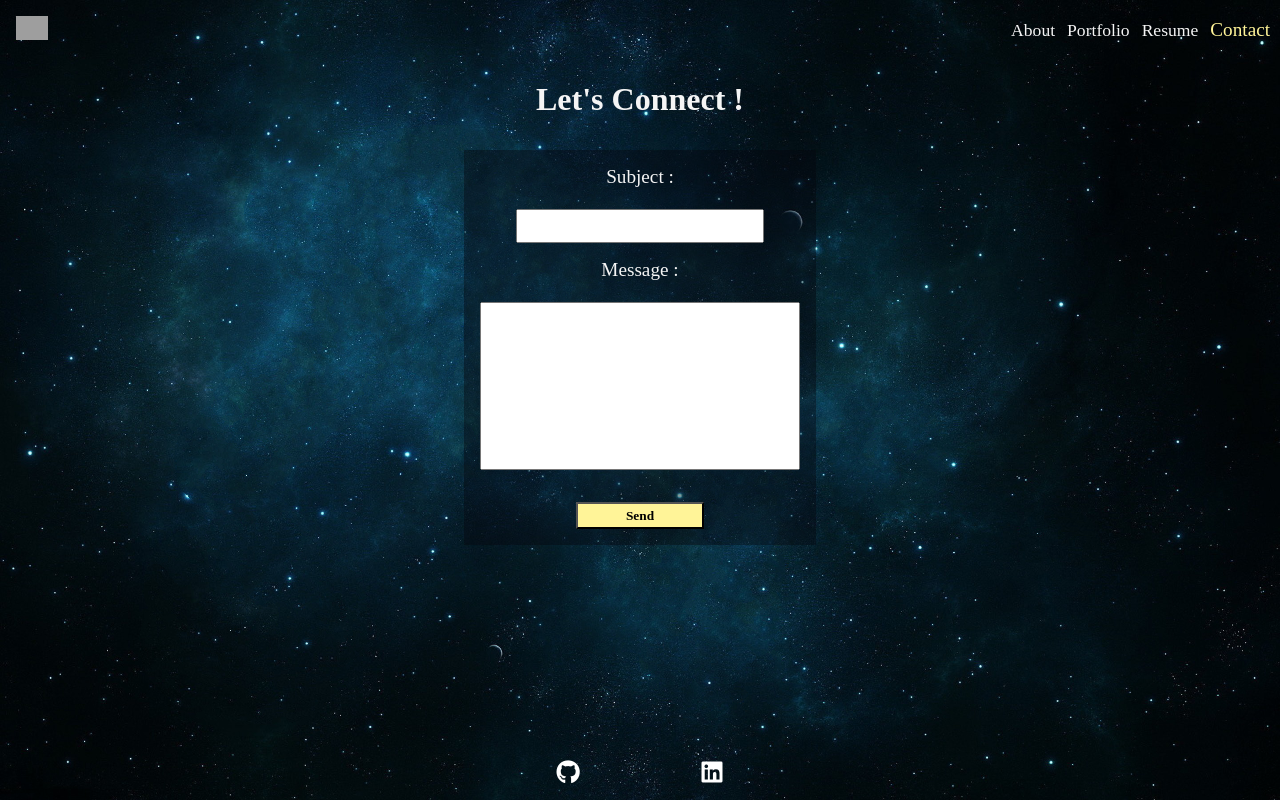
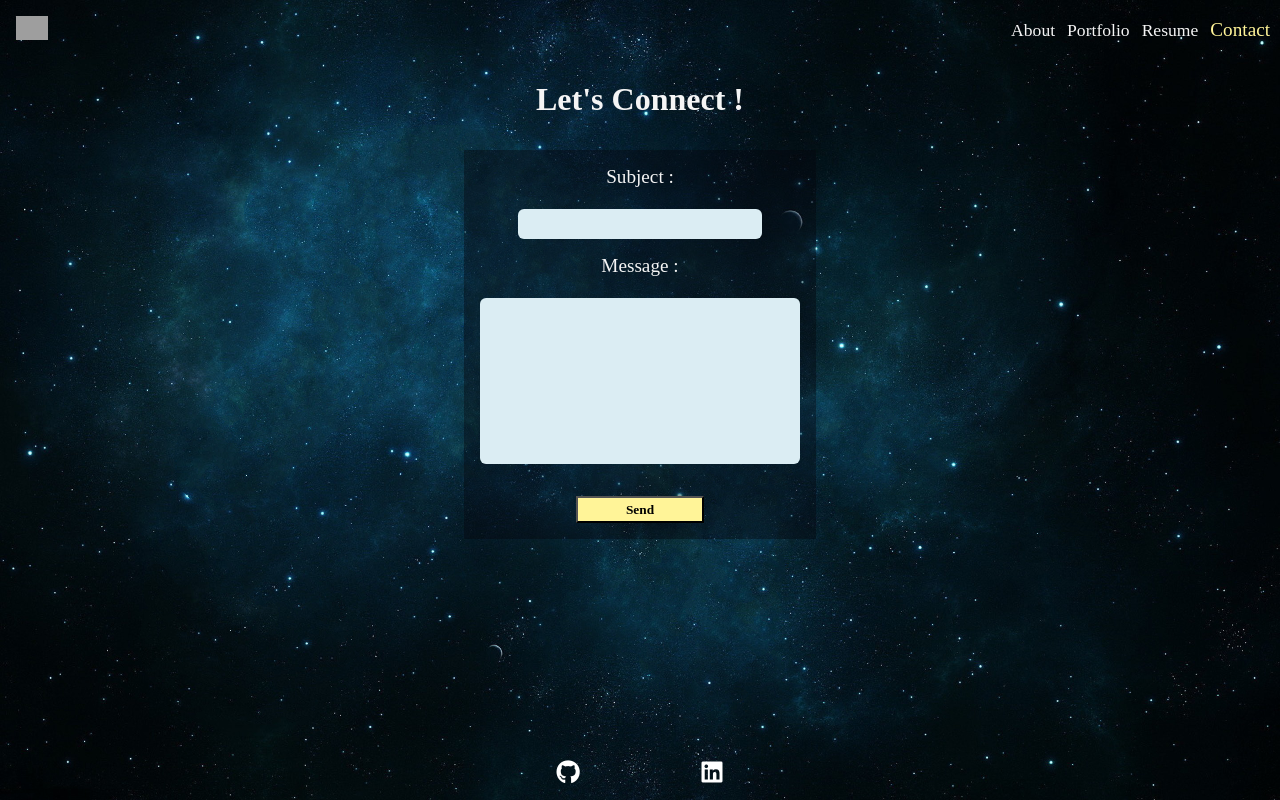
Before and after one commit to halakhellow/portfolio, a React (Create React App) app: page /portfolio/contact in a window 1280 px wide. Built offline with nearby package versions, Linux system fonts and the light colour scheme; grey boxes are pictures that could not be loaded; a web font is replaced by a local one.

Commit message:
fix ContactPage form style

```diff
--- a/src/pages/ContactPage/ContactPage.css
+++ b/src/pages/ContactPage/ContactPage.css
@@ -16,6 +16,10 @@
 .ContactPage textarea {
   font-family: inherit;
   padding: 3px 10px;
+  outline: none;
+  border: none;
+  background-color: #dbedf3;
+  border-radius: 6px;
 }
 
 .ContactPage #subject {
@@ -37,4 +41,5 @@
   font-family: inherit;
   background-color: #fff498;
   font-weight: bold;
+  cursor: pointer;
 }
```
